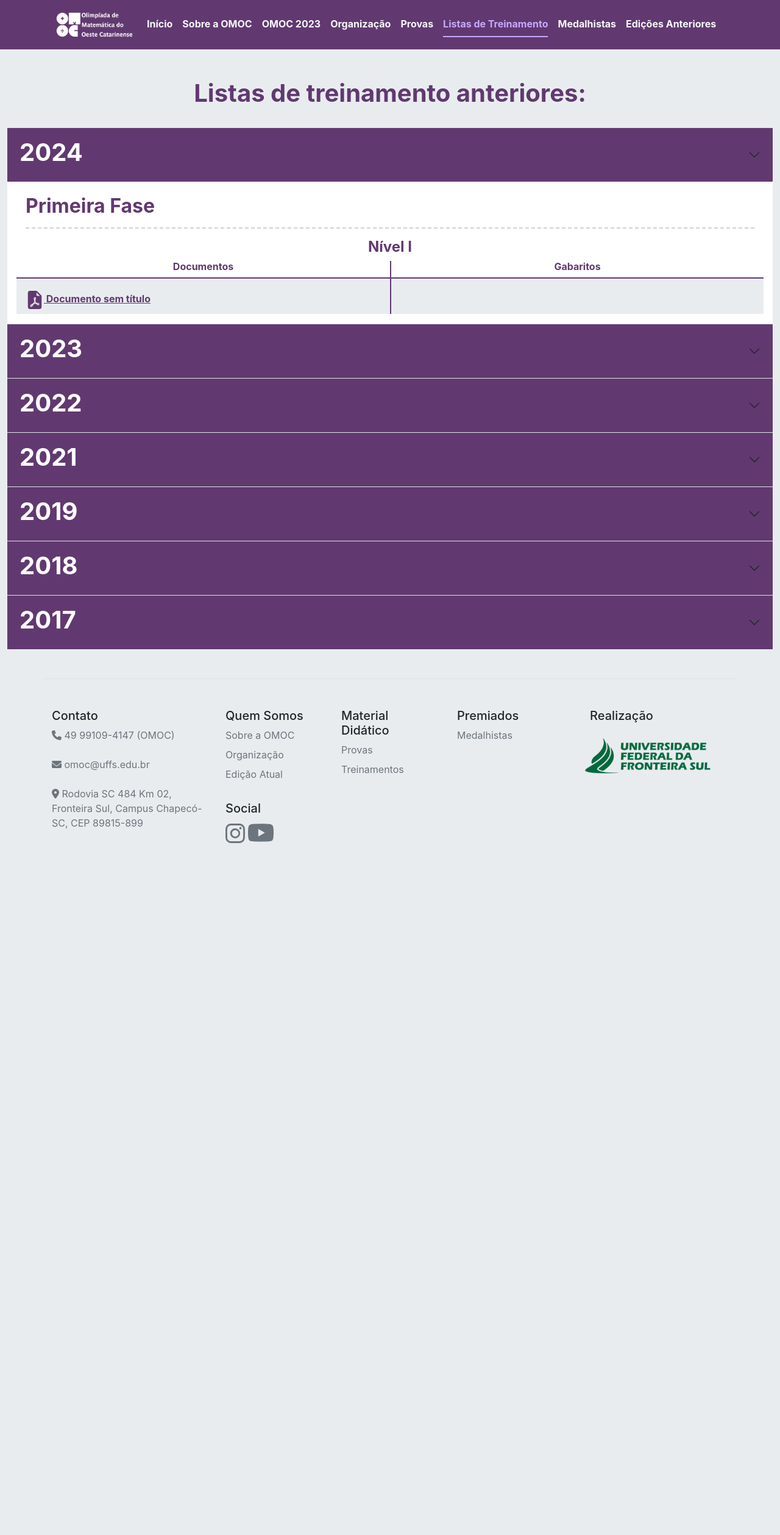
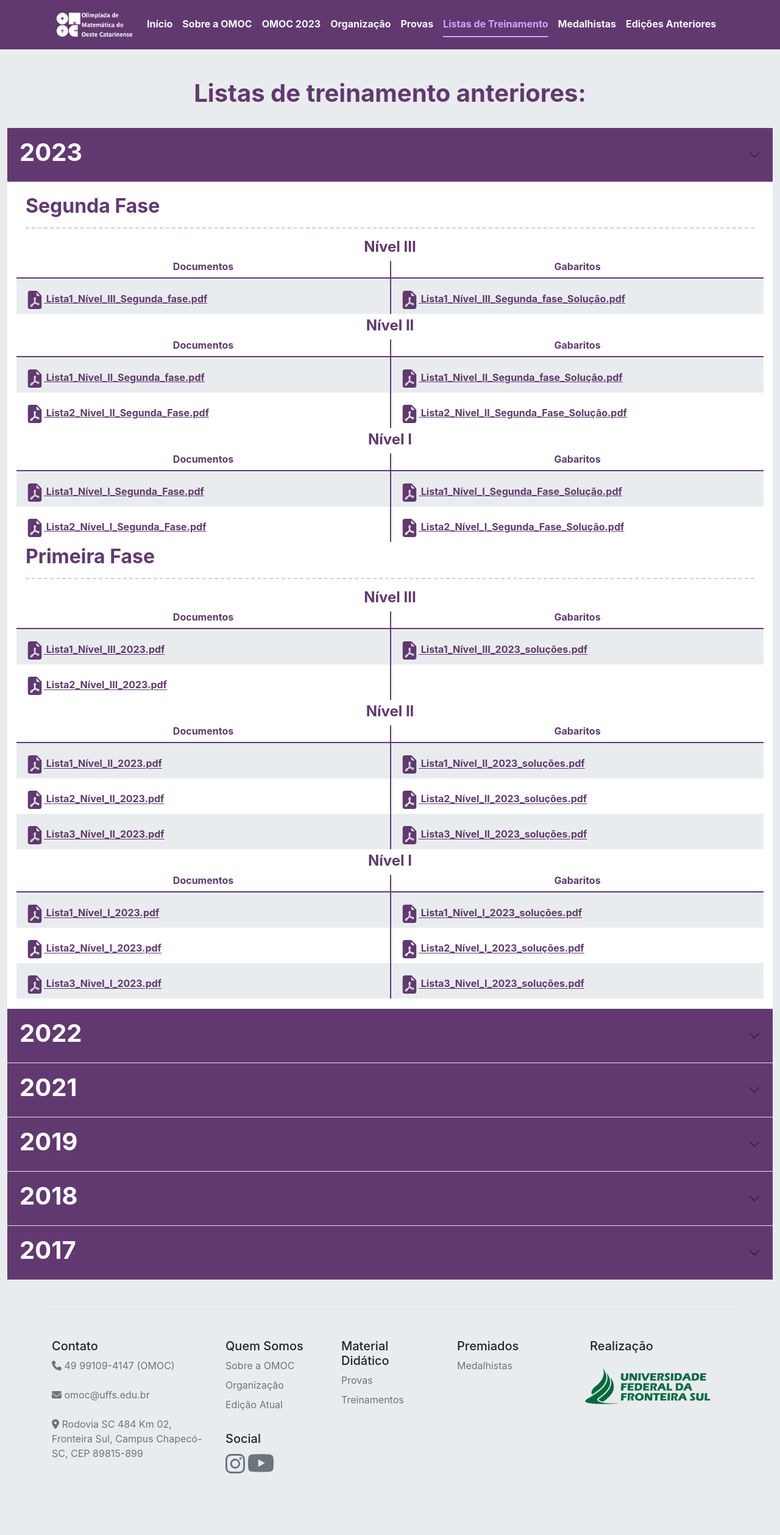
Before and after one commit to omocuffs/omocuffs.github.io, a Jekyll site: the page built from _pages/listas.md, in a window 1280 px wide. Shown: the whole page at 61% size. Built offline with Jekyll 4.4.1, drawn with Linux system fonts in a browser that asks for light colours; nearby versions of some CDN libraries; before the commit the page ends 1484 px from its top, so only the background shows below that.

Commit message:
Update edicoes-midia.yml

```diff
--- a/_data/edicoes-midia.yml
+++ b/_data/edicoes-midia.yml
@@ -1,20 +1,3 @@
-- edicao: "2024"
-  lista-de-treinamento:
-    fases:
-    - fase: "Primeira Fase"
-      niveis:
-      - nivel: "Nível I"
-        documentos:
-          - titulo: "Documento sem título"
-            link: "https://drive.google.com/file/d/1JtoInembNg-HBsWiGvu60Q2kkQv9l33bRCfgob2Qxno/preview"
-            solucoes:
-            - gab-titulo:
-              gab-link:
-  imagens:
-  premiados:
-    documentos:
-  prova:
-    fases:
 - edicao: "2023"
   premiados:
     documentos:
```
